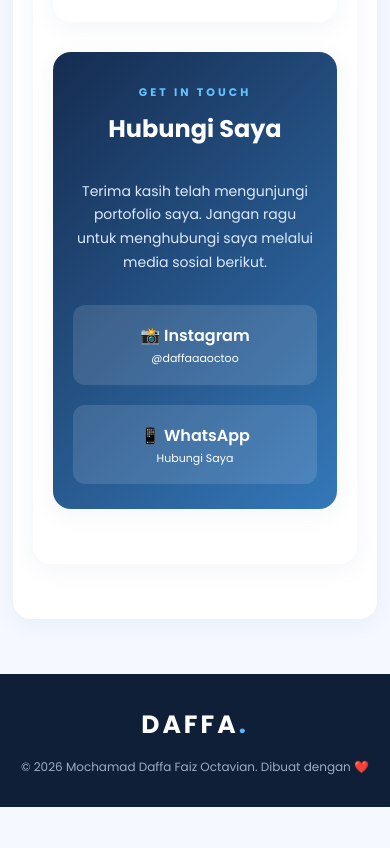
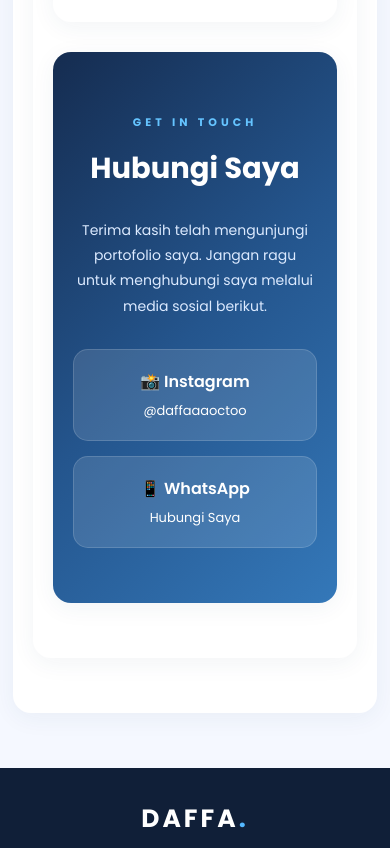
Before and after one commit to dafaiz2509-ctrl/Portofolio-MDaffa, a plain HTML site: page index.html in a window 390 px wide. Shown: the part 5215-6063 px from the top of the page. Before the commit the page ends 6022 px from the top, so only its background shows below. Drawn offline with Linux system fonts and the light colour scheme.

Commit message:
Update csssaya.css

```diff
--- a/csssaya.css
+++ b/csssaya.css
@@ -334,7 +334,7 @@ footer h3 span {
 
 
 /* =========================
-   y
+   SKILLS
 ========================= */
 
 .skills-grid {
@@ -422,59 +422,95 @@ footer h3 span {
 
 
 /* =========================
-   CONTACT
+   CONTACT / GET IN TOUCH
 ========================= */
 
 .contact-section {
     text-align: center;
-    background: linear-gradient(135deg, #152c50, #3478b9);
+    background: linear-gradient(
+        135deg,
+        #152c50,
+        #24558d,
+        #3478b9
+    );
     color: white;
+
+    /* Memperbesar area contact */
+    padding: 75px 45px;
+    min-height: 420px;
+
+    display: flex;
+    flex-direction: column;
+    justify-content: center;
+}
+
+.contact-section .section-title {
+    margin-bottom: 25px;
 }
 
 .contact-section .section-title span {
     color: #65c4ff;
+    font-size: 14px;
+    letter-spacing: 4px;
 }
 
 .contact-section .section-title h2 {
     color: white;
+    font-size: 38px;
+    margin-top: 10px;
 }
 
 .contact-section > p {
     color: #dceaff;
-    font-size: 14px;
-    max-width: 600px;
-    margin: auto;
+    font-size: 17px;
+    max-width: 700px;
+    margin: 0 auto;
+    line-height: 1.9;
 }
 
 .contact-links {
     display: flex;
     justify-content: center;
-    gap: 20px;
+    gap: 25px;
     flex-wrap: wrap;
-    margin-top: 30px;
+    margin-top: 40px;
 }
 
 .contact-links a {
     display: flex;
     flex-direction: column;
+    justify-content: center;
+    align-items: center;
+
     background: rgba(255,255,255,0.12);
     color: white;
     text-decoration: none;
-    padding: 17px 30px;
-    border-radius: 12px;
+
+    /* Tombol lebih besar */
+    padding: 22px 45px;
+    min-width: 240px;
+    min-height: 85px;
+
+    font-size: 17px;
+    border-radius: 15px;
     font-weight: 600;
+
+    border: 1px solid rgba(255,255,255,0.15);
+
     transition: 0.3s;
 }
 
 .contact-links a:hover {
     background: white;
     color: #24558d;
-    transform: translateY(-5px);
+    transform: translateY(-7px);
+    box-shadow: 0 10px 25px rgba(0,0,0,0.2);
 }
 
 .contact-links span {
-    font-size: 11px;
+    font-size: 13px;
     font-weight: 400;
+    margin-top: 5px;
 }
 
 
@@ -503,7 +539,7 @@ footer p {
 
 
 /* =========================
-   RESPONSIVE
+   RESPONSIVE TABLET
 ========================= */
 
 @media (max-width: 768px) {
@@ -560,7 +596,30 @@ footer p {
         font-size: 24px;
     }
 
+    /* CONTACT TABLET */
+
+    .contact-section {
+        padding: 60px 30px;
+        min-height: 400px;
+    }
+
+    .contact-section .section-title h2 {
+        font-size: 33px;
+    }
+
+    .contact-section > p {
+        font-size: 15px;
+    }
+
+    .contact-links a {
+        min-width: 210px;
+    }
 }
+
+
+/* =========================
+   RESPONSIVE HP
+========================= */
 
 @media (max-width: 480px) {
 
@@ -587,8 +646,38 @@ footer p {
         padding: 10px;
     }
 
+    /* CONTACT HP */
+
+    .contact-section {
+        padding: 55px 20px;
+        min-height: 380px;
+    }
+
+    .contact-section .section-title span {
+        font-size: 11px;
+    }
+
+    .contact-section .section-title h2 {
+        font-size: 29px;
+    }
+
+    .contact-section > p {
+        font-size: 14px;
+        line-height: 1.8;
+    }
+
     .contact-links {
         flex-direction: column;
+        gap: 15px;
+        margin-top: 30px;
+    }
+
+    .contact-links a {
+        width: 100%;
+        min-width: unset;
+        min-height: 75px;
+        padding: 18px 20px;
+        font-size: 16px;
     }
 
 }
```
